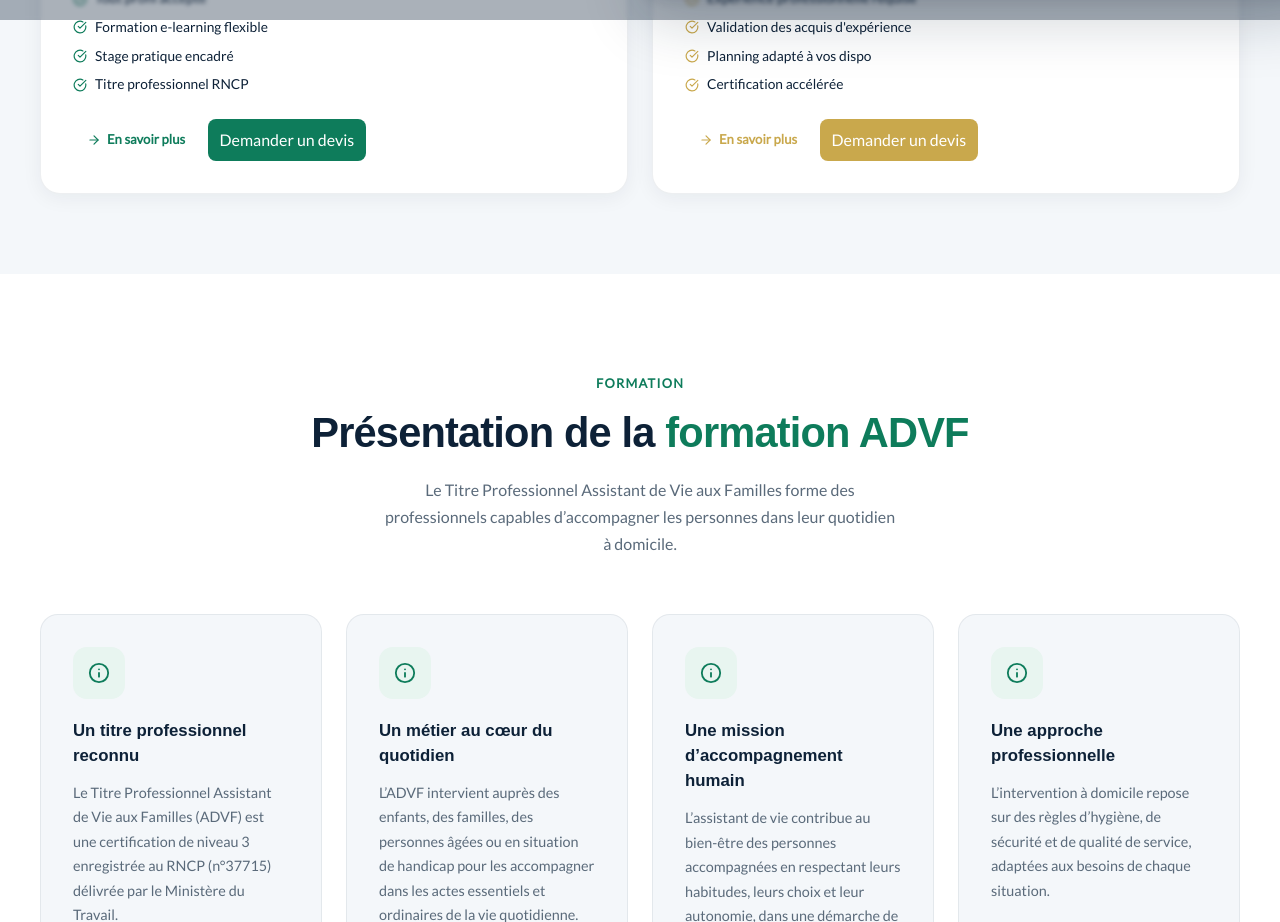
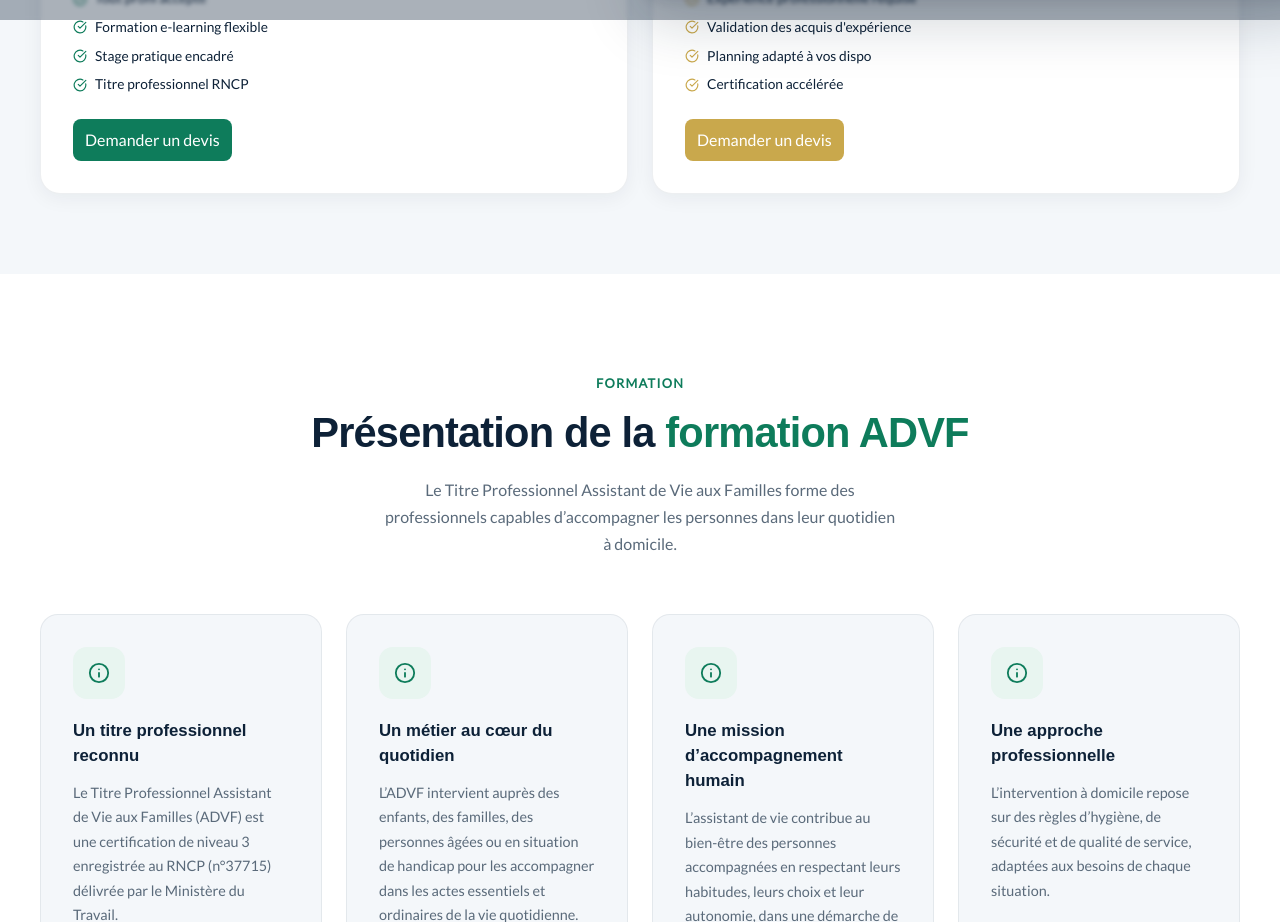
Before and after one commit to Yutux/twelvelin, a Next.js app: page /formations/advf in a window 1280 px wide. Shown: the part 780-1702 px from the top of the page. Built offline with nearby package versions, Linux system fonts and the light colour scheme.

Commit message:
feat: remove outdated link to ADVF details for improved content clarity

```diff
--- a/app/formations/advf/ADVFContent.tsx
+++ b/app/formations/advf/ADVFContent.tsx
@@ -500,12 +500,6 @@ export default function ADVFContent() {
                   ))}
                 </ul>
                 <div style={{ display: "flex", alignItems: "center", gap: "0.5rem" }}>
-                  <Link href="/formations/advf"
-                    style={{ display: "inline-flex", alignItems: "center", gap: "0.35rem", color: c.color, fontWeight: 600, fontSize: "0.82rem", textDecoration: "none", padding: "0.5rem 0.9rem", borderRadius: 8, border: `1px solid ${c.color}30`, background: `${c.color}08`, transition: "background 0.15s", whiteSpace: "nowrap" }}
-                    onMouseEnter={e => e.currentTarget.style.background = `${c.color}18`}
-                    onMouseLeave={e => e.currentTarget.style.background = `${c.color}08`}>
-                    <ArrowRight size={14} /> En savoir plus
-                  </Link>
                   <Link href="/nous-contacter"
                     title="Demander un devis"
                     style={{ background: c.color, color: "white", padding: "0.55rem 0.75rem", borderRadius: 8, display: "flex", alignItems: "center", justifyContent: "center", textDecoration: "none", transition: "opacity 0.15s", flexShrink: 0 }}
```
